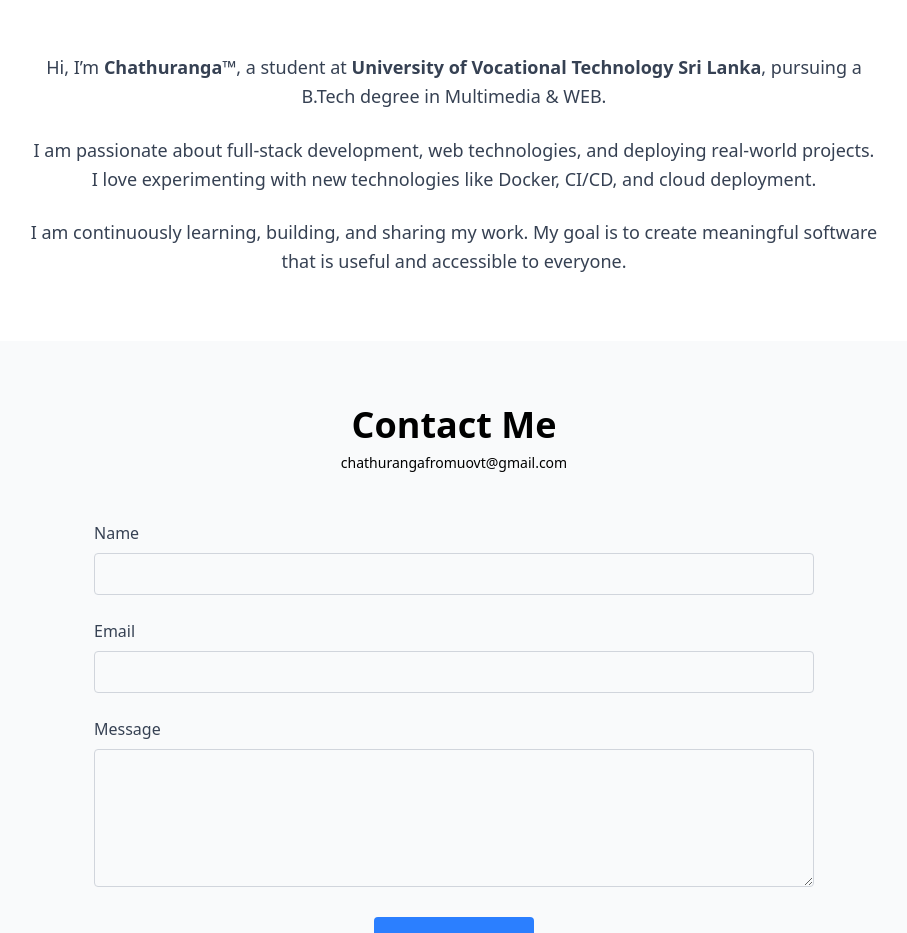
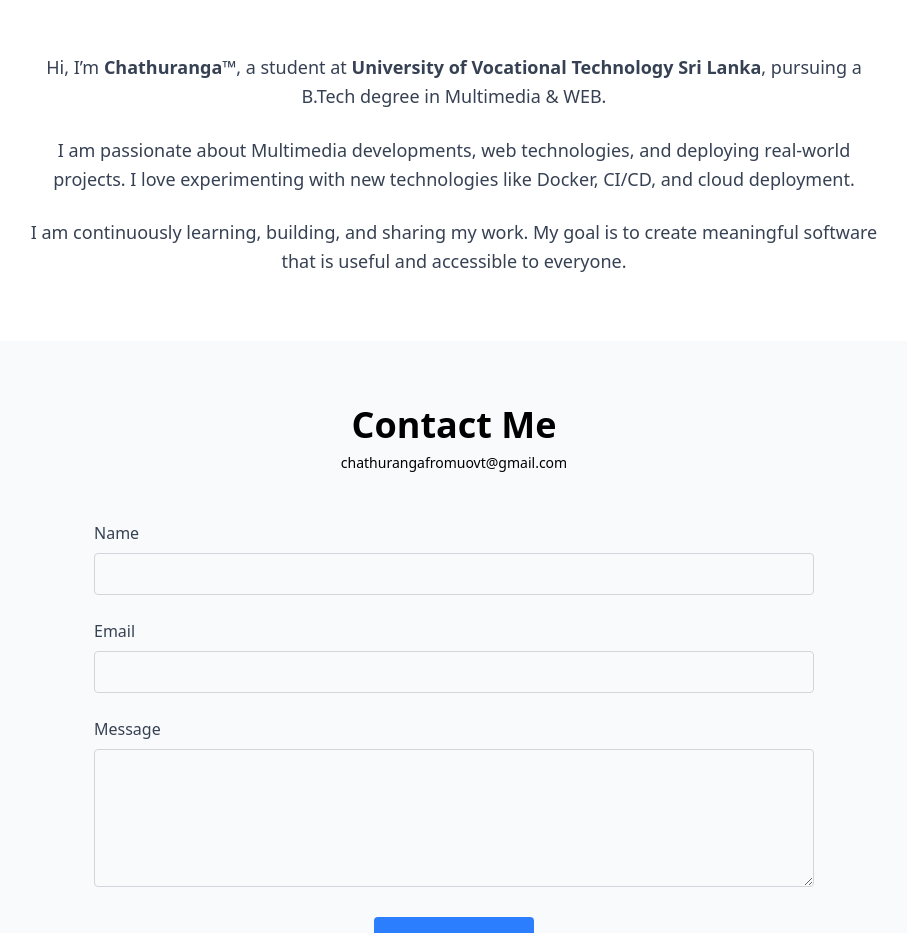
Before and after one commit to chathurangaFromUovt/my-portfolio, a React (Vite) app: page / in a window 1280 px wide. Shown: the part 1503-2436 px from the top of the page, without its empty margins (186-1093 px from the left). Built offline with nearby package versions, Linux system fonts and the light colour scheme.

Commit message:
colour-fixed-v2

```diff
--- a/src/components/About.jsx
+++ b/src/components/About.jsx
@@ -9,7 +9,7 @@
                     Hi, I’m <strong>Chathuranga™</strong>, a student at <strong>University of Vocational Technology Sri Lanka</strong>, pursuing a B.Tech degree in Multimedia & WEB.
                 </p>
                 <p className="text-gray-700 text-lg leading-relaxed mb-6 text-center">
-                    I am passionate about full-stack development, web technologies, and deploying real-world projects. I love experimenting with new technologies like Docker, CI/CD, and cloud deployment.
+                    I am passionate about Multimedia developments, web technologies, and deploying real-world projects. I love experimenting with new technologies like Docker, CI/CD, and cloud deployment.
                 </p>
                 <p className="text-gray-700 text-lg leading-relaxed text-center">
                     I am continuously learning, building, and sharing my work. My goal is to create meaningful software that is useful and accessible to everyone.
```
